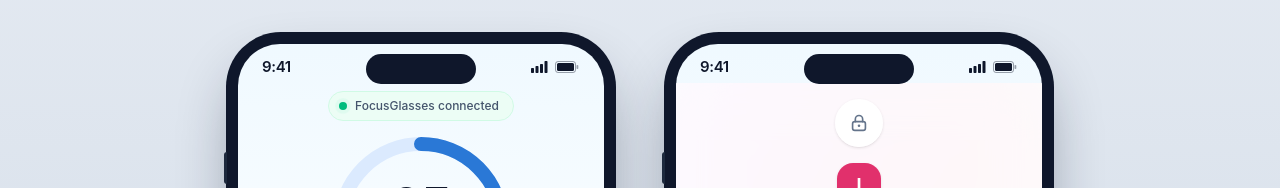
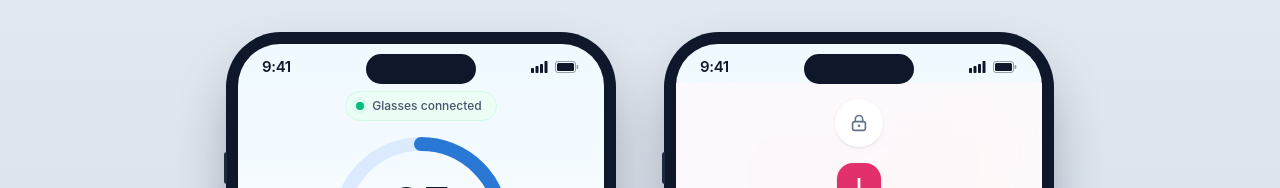
Before and after one commit to selenaghane/focus-app, a React (Vite) app: page / in a window 1280 px wide. Shown: the top 188 px of the page. Built offline with nearby package versions, Linux system fonts and the light colour scheme.

Commit message:
Replace placeholder product names with generic terms

```diff
--- a/index.html
+++ b/index.html
@@ -4,7 +4,7 @@
     <meta charset="UTF-8" />
     <link rel="icon" type="image/svg+xml" href="/favicon.svg" />
     <meta name="viewport" content="width=device-width, initial-scale=1.0" />
-    <title>FocusFlow</title>
+    <title>Focus App</title>
   </head>
   <body>
     <div id="root"></div>
--- a/src/components/GlassesDeviceCard.jsx
+++ b/src/components/GlassesDeviceCard.jsx
@@ -41,7 +41,7 @@ export default function GlassesDeviceCard({ ownerName = 'Alex', batteryPct = 82
         <GlassesIcon />
       </div>
       <div className="min-w-0 flex-1 flex flex-col gap-0.5">
-        <span className="text-sm font-bold text-slate-900">FocusGlasses</span>
+        <span className="text-sm font-bold text-slate-900">Focus glasses</span>
         <span className="flex items-center gap-1.5 text-xs text-slate-400">
           <BluetoothIcon />
           Connected to {ownerName}&rsquo;s glasses
--- a/src/components/StatusPill.jsx
+++ b/src/components/StatusPill.jsx
@@ -6,7 +6,7 @@ export default function StatusPill() {
         <span className="relative inline-flex rounded-full h-2 w-2 bg-emerald-500" />
       </span>
       <span className="text-xs font-medium text-slate-600">
-        FocusGlasses connected
+        Glasses connected
       </span>
     </div>
   )
--- a/src/data/strategiesData.js
+++ b/src/data/strategiesData.js
@@ -1,7 +1,7 @@
 // Rotating focusing strategies surfaced when the glasses detect a dip.
 
 export const STRATEGIES = [
-  { id: 'neurogum', emoji: '🧠', text: 'Chew your neurogum' },
+  { id: 'focus-gum', emoji: '🧠', text: 'Chew your focus gum' },
   { id: 'stand', emoji: '🧍', text: 'Stand and reset — 60 seconds' },
   { id: 'sprint', emoji: '⏱️', text: 'Switch to a 15-minute sprint' },
   { id: 'look-away', emoji: '👀', text: 'Look at something 20 ft away' },
--- a/src/data/trendsData.js
+++ b/src/data/trendsData.js
@@ -7,7 +7,7 @@ export const FOCUS_STREAK_DAYS = 6
 export const FOCUS_STREAK_BEST = 9
 
 export const STRATEGY_EFFECTIVENESS = [
-  { label: 'Neurogum', delta: 18 },
+  { label: 'Focus gum', delta: 18 },
   { label: '15-min sprints', delta: 12 },
   { label: 'Stand & reset', delta: 7 },
 ]
```
